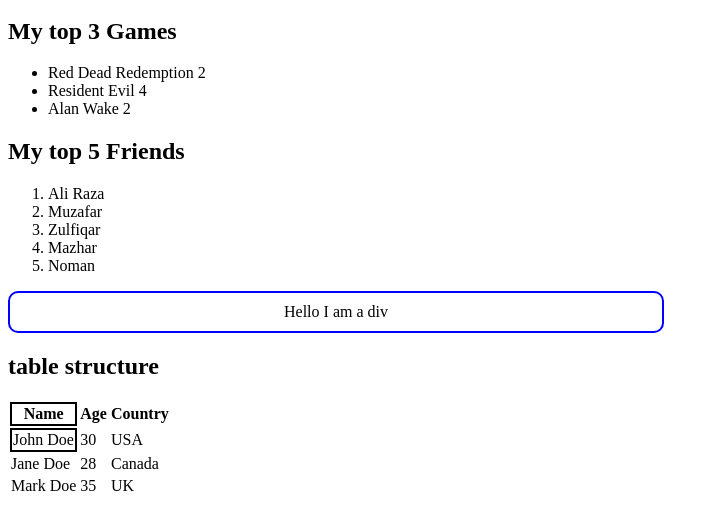
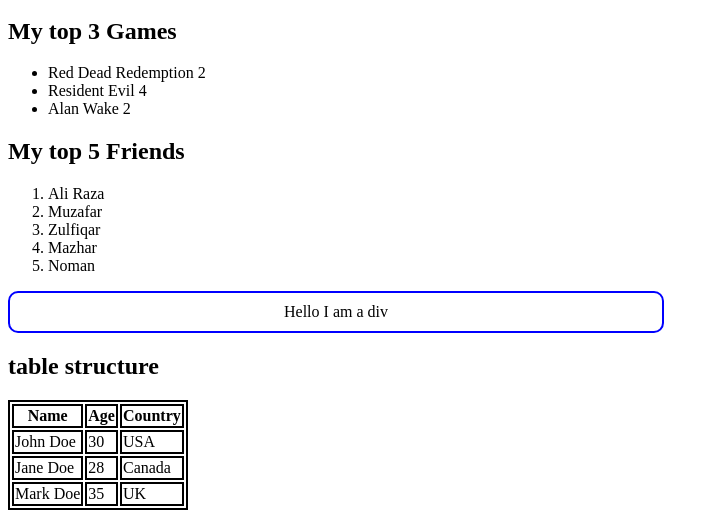
Before and after one commit to Zohaib234/Web-Engineering, a plain HTML site: page lab 1/index.html in a window 1280 px wide. Shown: the part 479-997 px from the top of the page, without its empty margins (0-719 px from the left). Drawn offline with Linux system fonts and the light colour scheme.

Commit message:
added border to table

```diff
--- a/lab 1/index.html
+++ b/lab 1/index.html
@@ -4,6 +4,11 @@
     <meta charset="UTF-8">
     <meta name="viewport" content="width=device-width, initial-scale=1.0">
     <title> Web Engineering Lab 1 </title>
+    <style>
+        table, th ,td {
+         border: 2px solid black;
+        }
+    </style>
 </head>
 <body>
     <h1>Heading 1</h1>
@@ -33,14 +38,14 @@
     <div style=" width: 50%; border: 2px solid blue; border-radius: 10px;  padding: 10px;"   ><center>Hello I am a div</center></div>
 
     <h2>table structure</h2>
-    <table style="border: 2px sold black;">
+    <table>
         <tr>
-            <th style="border:  2px solid black;">Name</th>
+            <th>Name</th>
             <th>Age</th>
             <th>Country</th>
         </tr>
         <tr>
-            <td style="border: 2px solid black;" >John Doe</td>
+            <td>John Doe</td>
             <td>30</td>
             <td>USA</td>
         </tr>
```
